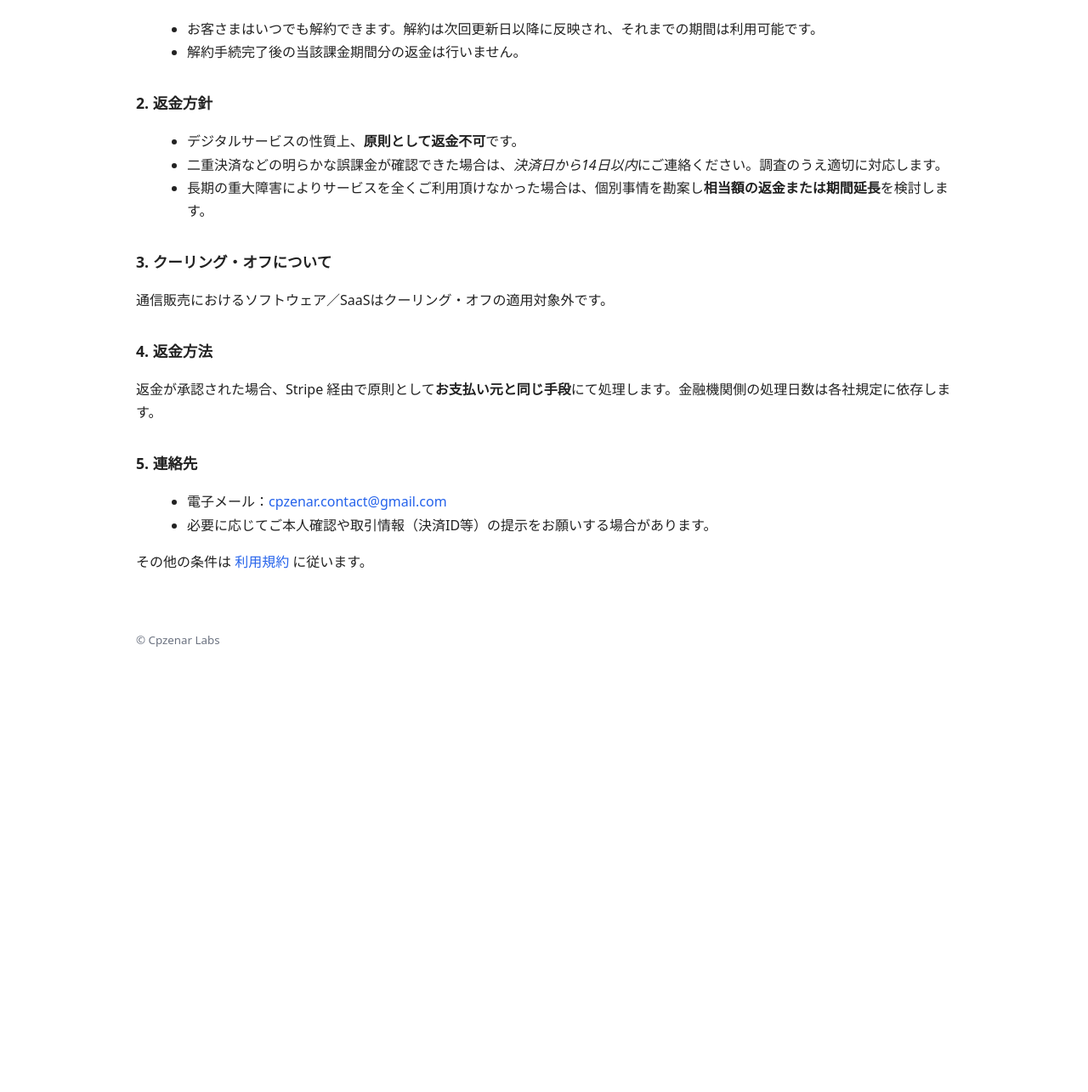
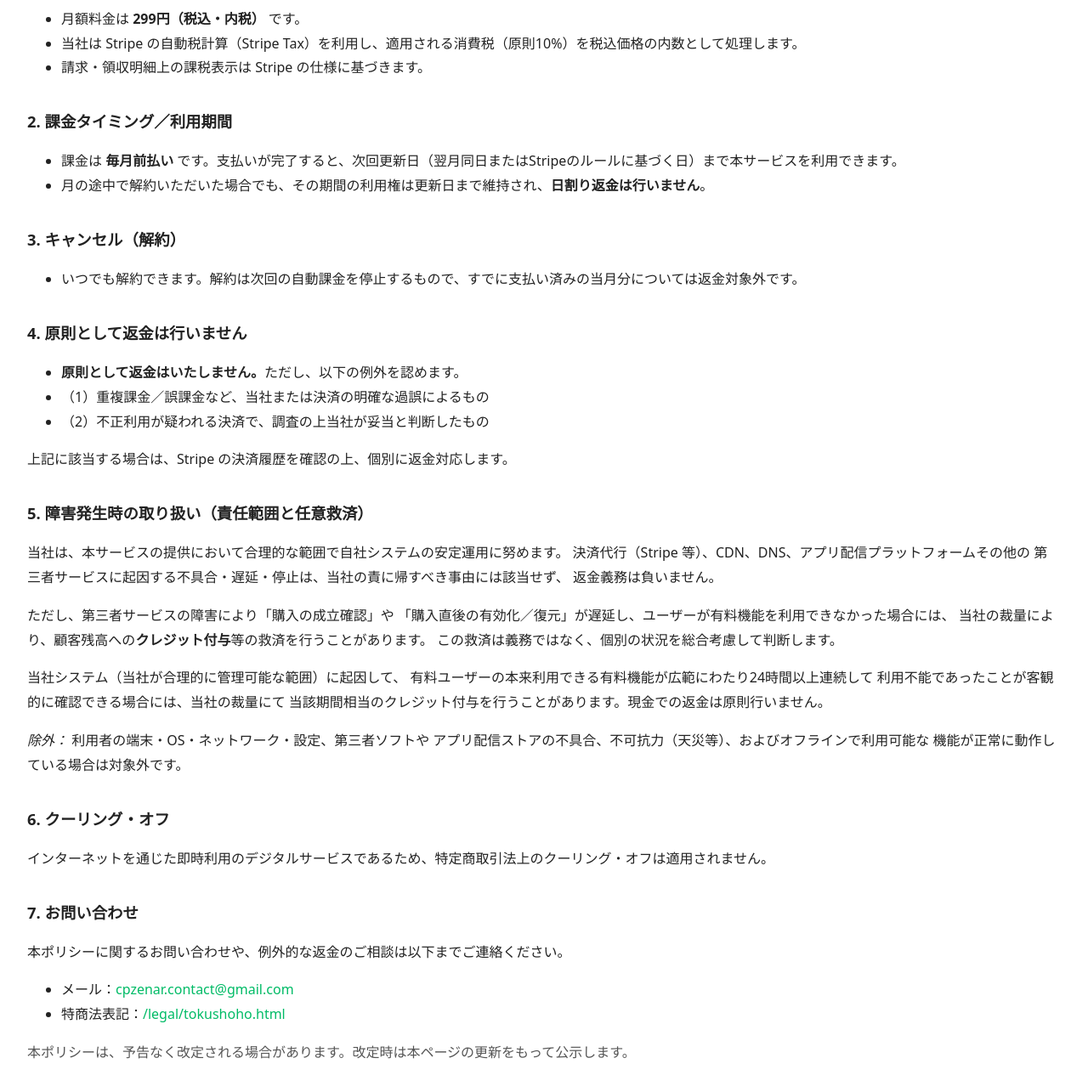
Before and after one commit to unngaiihito/cpzenar-lite, a plain HTML site: page legal/refund.html in a window 1280 px wide. Shown: the part 241-1526 px from the top of the page at 85% size. Before the commit the page ends 1031 px from the top, so only its background shows below. Drawn offline with Linux system fonts and the light colour scheme.

Commit message:
Update refund.html

```diff
--- a/legal/refund.html
+++ b/legal/refund.html
@@ -1,61 +1,72 @@
-<!doctype html>
-<html lang="ja">
-<head>
-  <meta charset="utf-8" />
-  <meta name="viewport" content="width=device-width,initial-scale=1" />
-  <title>返金・キャンセルポリシー | Cpzenar</title>
+<!doctype html><meta charset="utf-8">
+<title>返金・キャンセルポリシー | CPZENAR</title>
 <style>
-    :root{color-scheme:light dark}
-    body{font-family:system-ui,-apple-system,Segoe UI,Roboto,Helvetica,Arial,"Noto Sans JP","Hiragino Kaku Gothic ProN","Yu Gothic UI",Meiryo,sans-serif;line-height:1.7;margin:0;background:#fff;color:#222}
-    header,main,footer{max-width:960px;margin:auto;padding:24px}
-    header{border-bottom:1px solid #e5e7eb}
-    h1{font-size:1.5rem;margin:0}
-    h2{font-size:1.1rem;margin-top:2rem}
-    ul{margin-left:1.25rem}
-    a{color:#2563eb;text-decoration:none}
+  body{font-family:system-ui,-apple-system,"Segoe UI",Roboto,"Noto Sans JP",sans-serif;line-height:1.8;margin:2rem;color:#222}
+  h1{font-size:1.6rem;margin-bottom:1rem}
+  h2{font-size:1.15rem;margin-top:2rem}
+  a{color:#0b6; text-decoration:none}
   a:hover{text-decoration:underline}
-    small{color:#6b7280}
+  .note{color:#555}
 </style>
-</head>
-<body>
-<header>
 <h1>返金・キャンセルポリシー</h1>
-  <small>最終更新日：2025-10-06</small>
-</header>
+<p class="note">最終更新日：2025-10-06</p>
 
-<main>
-  <p>本ポリシーは、Cpzenar（運営：<strong>Cpzenar Labs</strong>）のサブスクリプション等に適用されます。</p>
+<p>本ページは、CPZENAR（以下「本サービス」）の課金・返金・キャンセルに関する方針を定めるものです。</p>
 
-  <h2>1. キャンセル</h2>
+<h2>1. 料金と課税</h2>
 <ul>
-    <li>お客さまはいつでも解約できます。解約は次回更新日以降に反映され、それまでの期間は利用可能です。</li>
-    <li>解約手続完了後の当該課金期間分の返金は行いません。</li>
+  <li>月額料金は <strong>299円（税込・内税）</strong> です。</li>
+  <li>当社は Stripe の自動税計算（Stripe Tax）を利用し、適用される消費税（原則10%）を税込価格の内数として処理します。</li>
+  <li>請求・領収明細上の課税表示は Stripe の仕様に基づきます。</li>
 </ul>
 
-  <h2>2. 返金方針</h2>
+<h2>2. 課金タイミング／利用期間</h2>
 <ul>
-    <li>デジタルサービスの性質上、<strong>原則として返金不可</strong>です。</li>
-    <li>二重決済などの明らかな誤課金が確認できた場合は、<em>決済日から14日以内</em>にご連絡ください。調査のうえ適切に対応します。</li>
-    <li>長期の重大障害によりサービスを全くご利用頂けなかった場合は、個別事情を勘案し<strong>相当額の返金または期間延長</strong>を検討します。</li>
+  <li>課金は <strong>毎月前払い</strong> です。支払いが完了すると、次回更新日（翌月同日またはStripeのルールに基づく日）まで本サービスを利用できます。</li>
+  <li>月の途中で解約いただいた場合でも、その期間の利用権は更新日まで維持され、<strong>日割り返金は行いません</strong>。</li>
 </ul>
 
-  <h2>3. クーリング・オフについて</h2>
-  <p>通信販売におけるソフトウェア／SaaSはクーリング・オフの適用対象外です。</p>
-
-  <h2>4. 返金方法</h2>
-  <p>返金が承認された場合、Stripe 経由で原則として<strong>お支払い元と同じ手段</strong>にて処理します。金融機関側の処理日数は各社規定に依存します。</p>
-
-  <h2>5. 連絡先</h2>
+<h2>3. キャンセル（解約）</h2>
 <ul>
-    <li>電子メール：<a href="mailto:cpzenar.contact@gmail.com">cpzenar.contact@gmail.com</a></li>
-    <li>必要に応じてご本人確認や取引情報（決済ID等）の提示をお願いする場合があります。</li>
+  <li>いつでも解約できます。解約は次回の自動課金を停止するもので、すでに支払い済みの当月分については返金対象外です。</li>
 </ul>
 
-  <p>その他の条件は <a href="/legal/terms.html">利用規約</a> に従います。</p>
-</main>
+<h2>4. 原則として返金は行いません</h2>
+<ul>
+  <li><strong>原則として返金はいたしません。</strong>ただし、以下の例外を認めます。</li>
+  <li>（1）重複課金／誤課金など、当社または決済の明確な過誤によるもの</li>
+  <li>（2）不正利用が疑われる決済で、調査の上当社が妥当と判断したもの</li>
+</ul>
+<p>上記に該当する場合は、Stripe の決済履歴を確認の上、個別に返金対応します。</p>
 
-<footer>
-  <small>&copy; Cpzenar Labs</small>
-</footer>
-</body>
-</html>
+<h2>5. 障害発生時の取り扱い（責任範囲と任意救済）</h2>
+<p>当社は、本サービスの提供において合理的な範囲で自社システムの安定運用に努めます。
+決済代行（Stripe 等）、CDN、DNS、アプリ配信プラットフォームその他の
+第三者サービスに起因する不具合・遅延・停止は、当社の責に帰すべき事由には該当せず、
+返金義務は負いません。</p>
+
+<p>ただし、第三者サービスの障害により「購入の成立確認」や
+「購入直後の有効化／復元」が遅延し、ユーザーが有料機能を利用できなかった場合には、
+当社の裁量により、顧客残高への<strong>クレジット付与</strong>等の救済を行うことがあります。
+この救済は義務ではなく、個別の状況を総合考慮して判断します。</p>
+
+<p>当社システム（当社が合理的に管理可能な範囲）に起因して、
+有料ユーザーの本来利用できる有料機能が広範にわたり24時間以上連続して
+利用不能であったことが客観的に確認できる場合には、当社の裁量にて
+当該期間相当のクレジット付与を行うことがあります。現金での返金は原則行いません。</p>
+
+<p><em>除外：</em> 利用者の端末・OS・ネットワーク・設定、第三者ソフトや
+アプリ配信ストアの不具合、不可抗力（天災等）、およびオフラインで利用可能な
+機能が正常に動作している場合は対象外です。</p>
+
+
+<h2>6. クーリング・オフ</h2>
+<p>インターネットを通じた即時利用のデジタルサービスであるため、特定商取引法上のクーリング・オフは適用されません。</p>
+
+<h2>7. お問い合わせ</h2>
+<p>本ポリシーに関するお問い合わせや、例外的な返金のご相談は以下までご連絡ください。</p>
+<ul>
+  <li>メール：<a href="mailto:cpzenar.contact@gmail.com">cpzenar.contact@gmail.com</a></li>
+  <li>特商法表記：<a href="/legal/tokushoho.html">/legal/tokushoho.html</a></li>
+</ul>
+<p class="note">本ポリシーは、予告なく改定される場合があります。改定時は本ページの更新をもって公示します。</p>
```
Lines whose indentation alone changed are shown as unchanged.
